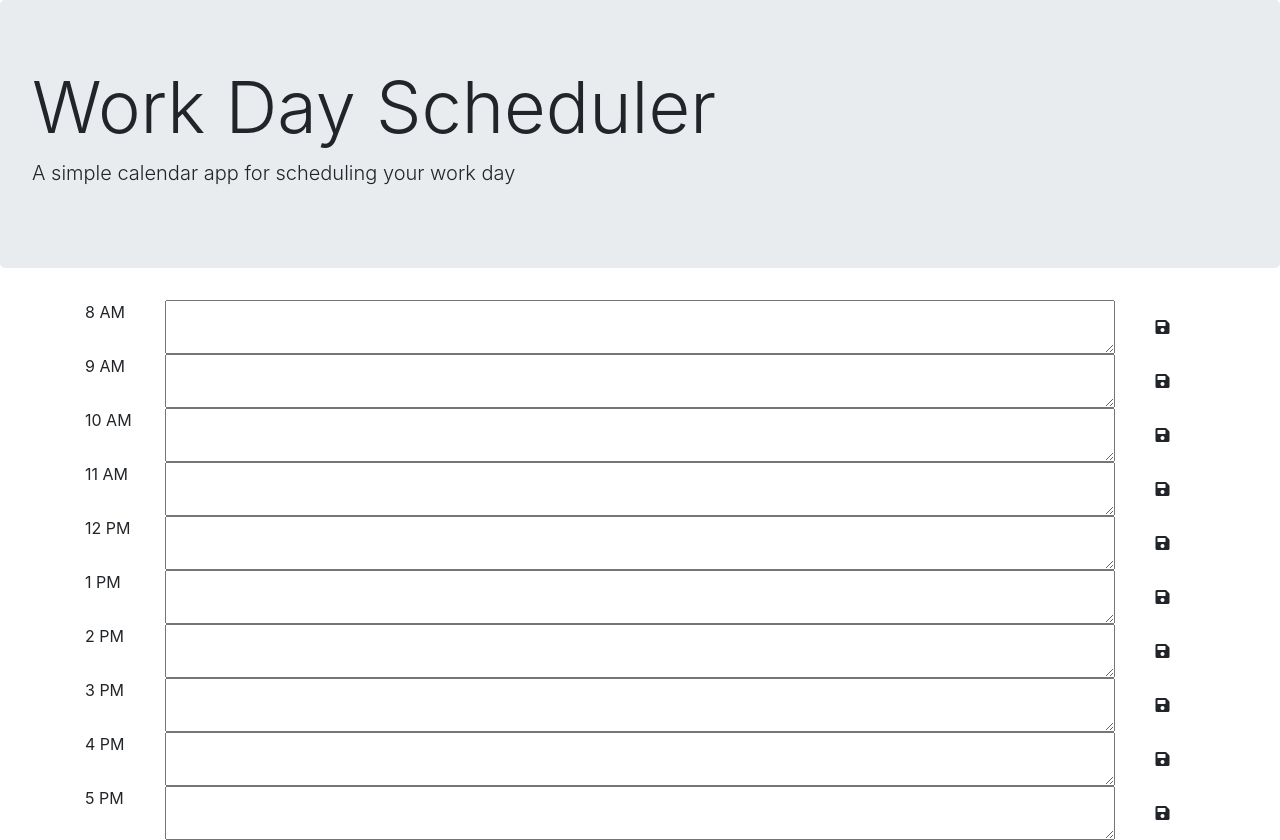
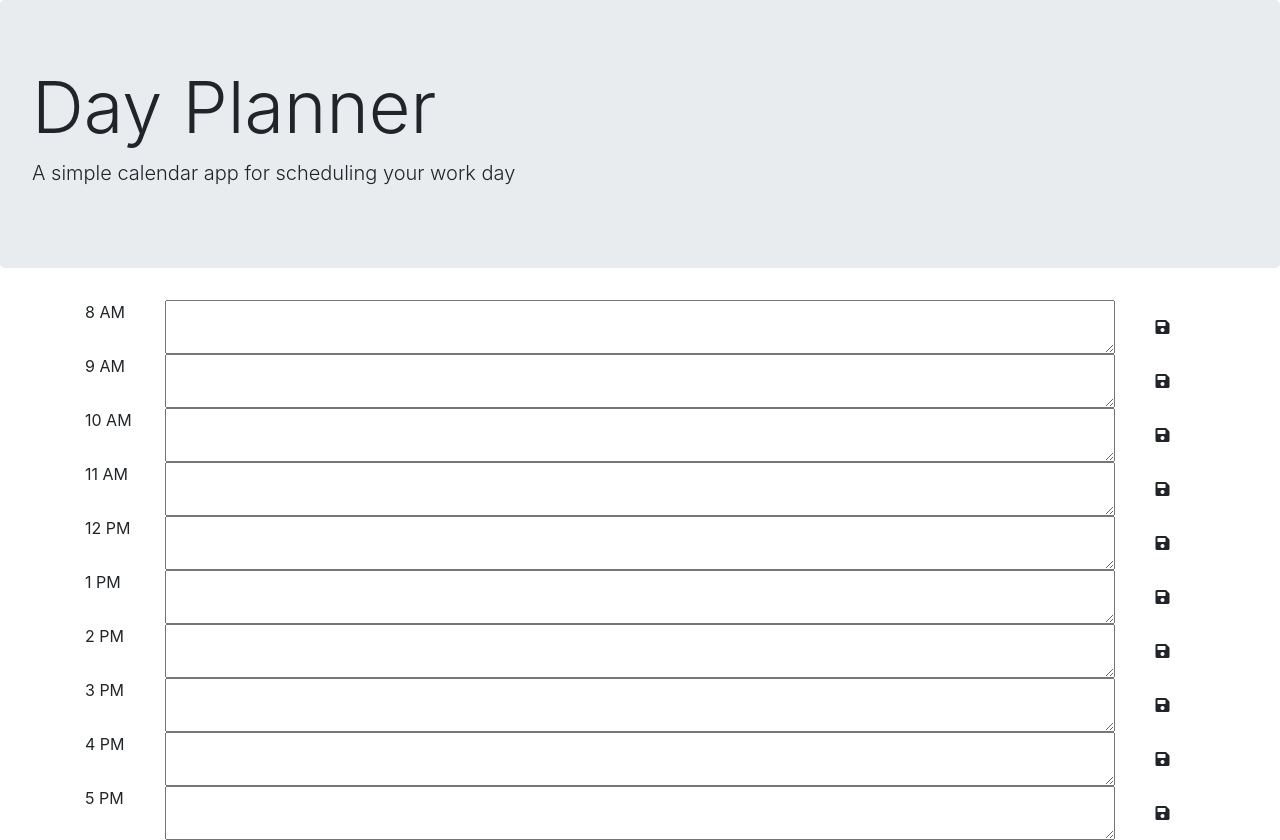
Before and after one commit to adenali123/day-planner, a plain HTML site: page index.html in a window 1280 px wide. Drawn offline with nearby package versions, Linux system fonts and the light colour scheme.

Commit message:
updated html

```diff
--- a/index.html
+++ b/index.html
@@ -15,7 +15,7 @@
 
 <body>
 	<header class="jumbotron">
-		<h1 class="display-3">Work Day Scheduler</h1>
+		<h1 class="display-3">Day Planner</h1>
 		<p class="lead">A simple calendar app for scheduling your work day</p>
 		<p id="currentDay" class="lead"></p>
 	</header>
```
